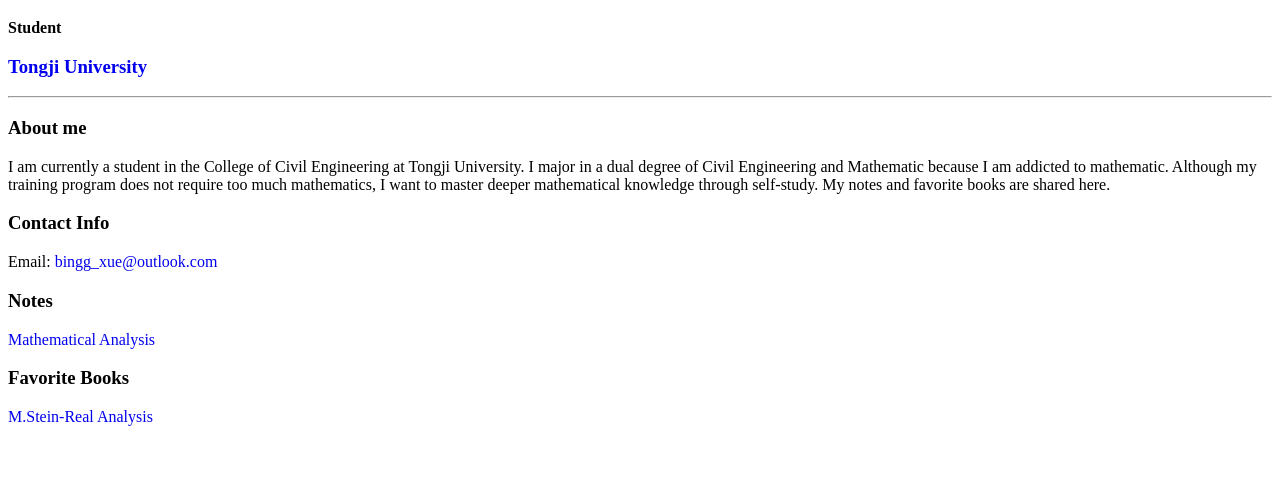
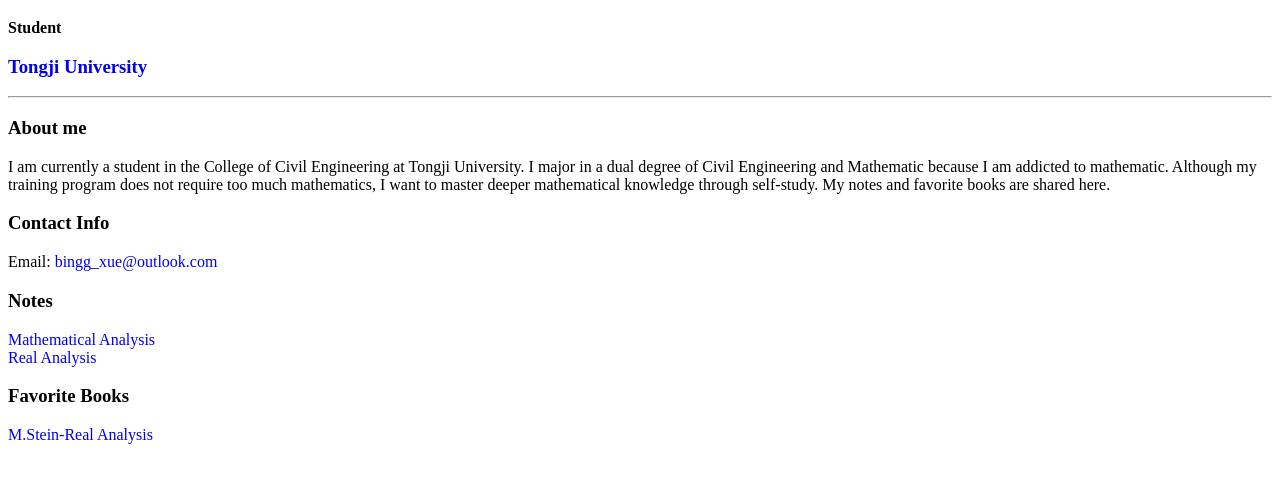
Before and after one commit to binggxue/binggxue.github.io, a plain HTML site: page index.html in a window 1280 px wide. Shown: the part 61-544 px from the top of the page. Drawn offline with Linux system fonts and the light colour scheme.

Commit message:
Add files via upload

```diff
--- a/index.html
+++ b/index.html
@@ -19,7 +19,8 @@
 <h3>Contact Info</h3>
 <p>Email: <a href="mailto:bingg_xue@outlook.com"style="text-decoration:none;">bingg_xue@outlook.com</a></p>
 <h3>Notes</h3>
-<a href="Notes/Mathematical Analysis.pdf"style="text-decoration:none;">Mathematical Analysis</a>
+<a href="Notes/Mathematical Analysis.pdf"style="text-decoration:none;">Mathematical Analysis</a><br/>
+<a href="Notes/Real Analysis.pdf"style="text-decoration:none;">Real Analysis</a>
 <h3>Favorite Books</h3>
 <a href="Books/M.Stein-Real Analysis.pdf"style="text-decoration:none;">M.Stein-Real Analysis</a>
 </body>
```
